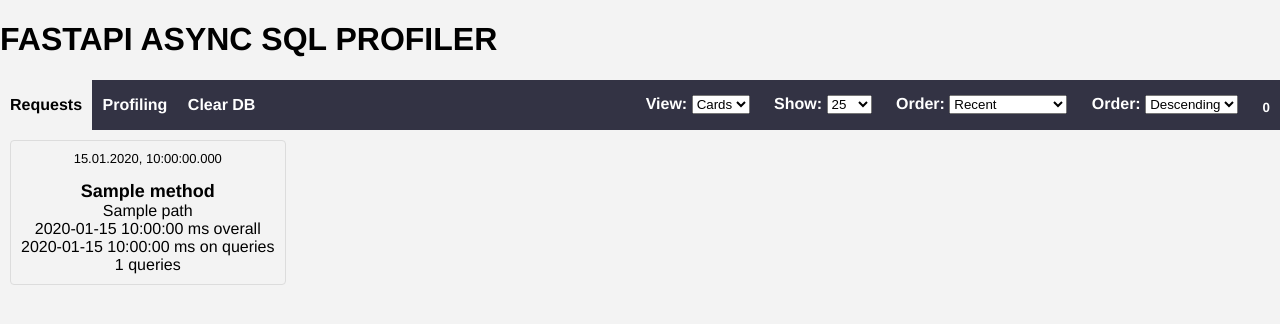
After one commit to itzero-ru/fastapi-async-sql-profiler, a Python web app: template fastapi_async_sql_profiler/templates/request_show.html in a window 1280 px wide. The commit adds this page. Shown: the top 324 px of the page. Run offline with Jinja, Linux system fonts and the light colour scheme; the template is opened without the code that fills it: most values are stand-ins (such as "Sample title", 1, 10 or a date in 2020).

Commit message:
add template request_show

```diff
--- a/fastapi_async_sql_profiler/pages.py
+++ b/fastapi_async_sql_profiler/pages.py
@@ -38,4 +38,5 @@
         # "total_pages": total_pages,
         # "total_request_info": total_request_info,
     }
-    return templates.TemplateResponse("base.html", context)
+    return templates.TemplateResponse("request_show.html", context)
+    # return templates.TemplateResponse("base.html", context)
--- a/fastapi_async_sql_profiler/templates/base.html
+++ b/fastapi_async_sql_profiler/templates/base.html
@@ -294,8 +294,12 @@
 
         </div>
     </div>
-
-    <div id="content">
+    <main>
+        {% block content %}
+        <!-- The content of individual pages will be inserted here -->
+        {% endblock %}
+    </main>
+    <!-- <div id="content">
         {% for request in request_info %}
             <div class="item">
                 <div class="start_time">{{ request.start_time.strftime('%d.%m.%Y, %H:%M:%S') }}.{{ '%03d' % (request.start_time.microsecond // 1000) }} </div>
@@ -307,7 +311,7 @@
             </div>
 
         {% endfor %}
-    </div>
+    </div> -->
 
 </body>
 </html>
--- /dev/null
+++ b/fastapi_async_sql_profiler/templates/request_show.html
@@ -0,0 +1,17 @@
+{% extends 'base.html' %}
+
+{% block content %}
+<div id="content">
+    {% for request in request_info %}
+        <div class="item">
+            <div class="start_time">{{ request.start_time.strftime('%d.%m.%Y, %H:%M:%S') }}.{{ '%03d' % (request.start_time.microsecond // 1000) }} </div>
+            <div class="method"> {{request.method}} </div>
+            <div class="path"> {{request.path}} </div>
+            <div> {{request.time_taken}} ms overall </div>
+            <div> {{request.time_spent_queries}} ms on queries </div>
+            <div> {{request.total_queries}} queries</div>
+        </div>
+
+    {% endfor %}
+</div>
+{% endblock %}
```
